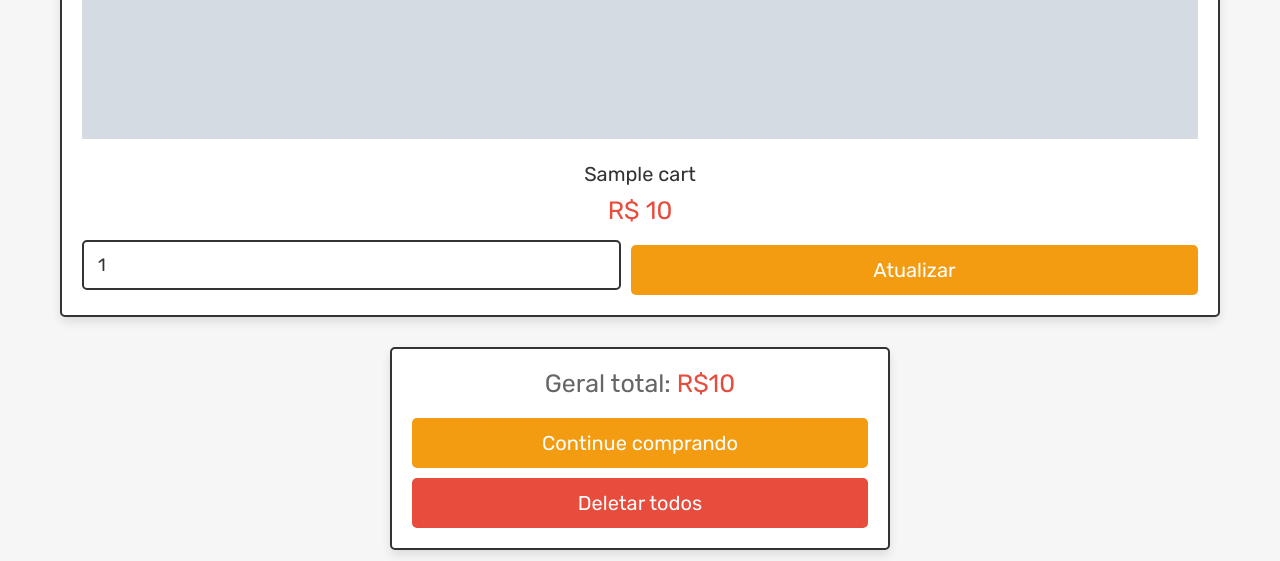
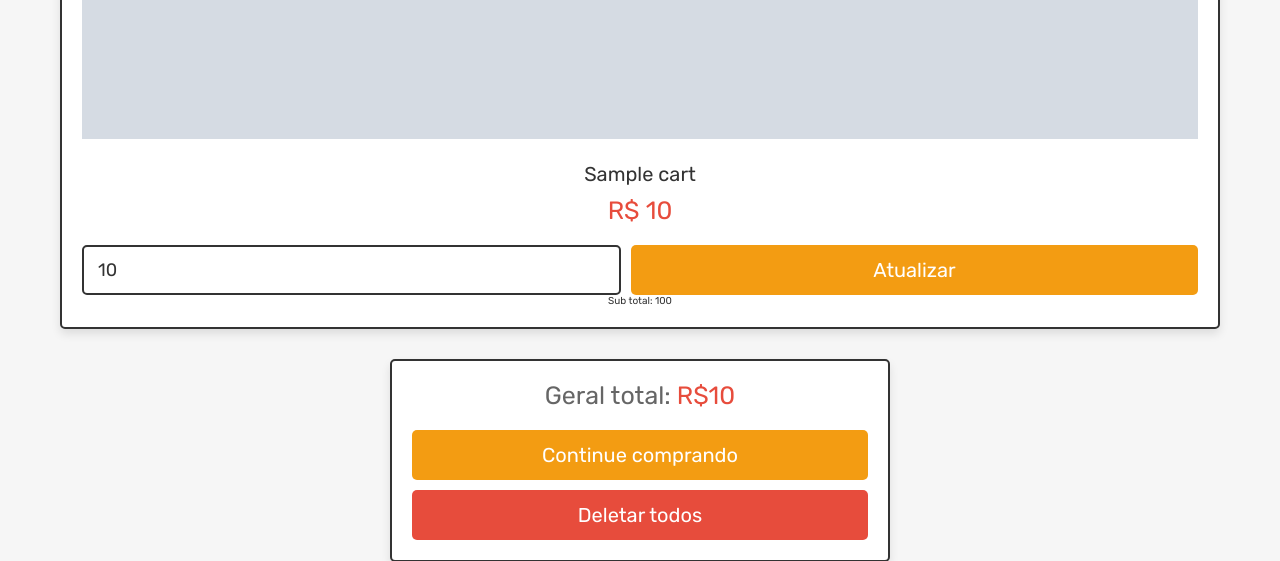
Before and after one commit to programer-Glei/Pjt_Quitanda, a PHP site: page /cart.php in a window 1280 px wide. Shown: the part 881-1442 px from the top of the page. Run offline with PHP 8.4, Linux system fonts and the light colour scheme; the visitor is signed in with stand-in values (Sample User, id 1); tables that the repository leaves empty or names only in its code hold one stand-in row (values such as "Sample post"); grey boxes marked "Sample" are stand-in pictures; some libraries are stand-ins or nearby versions.

Commit message:
proximo comit

```diff
--- a/cart.php
+++ b/cart.php
@@ -46,9 +46,10 @@ if(!isset($user_id)){
                 <input type="hidden" name="p_price" value="<?= $fetch_cart['price'];?>">
                 <input type="hidden" name="p_image" value="<?= $fetch_cart['image'];?>">
                 <div class="flex-btn">
-                    <input type="number"  value="1" class="qty" name="p_qty">
+                    <input type="number" min="1" value="<?= $fetch_cart['quantity'] ?>" class="qty" name="p_qty">
                     <input type="submit" value="Atualizar" name="update_qty" class="option-btn">
                 </div>
+                <div class="sub-total"> Sub total: <span><?=$sub_total =  ($fetch_cart['price'] * $fetch_cart['quantity']);?></span> </div>
             </form>
             <?php
                 $grand_total += $fetch_cart['price'];
--- a/css/estilo.css
+++ b/css/estilo.css
@@ -1327,7 +1327,7 @@ section {
 }
 
 .shopping-cart .box-container .box .qty {
-  margin: 0.5rem 0;
+  margin-top: 1rem;
   border-radius: 0.5rem;
   padding: 1.2rem 1.4rem;
   font-size: 1.8rem;
--- a/css/estilo.scss
+++ b/css/estilo.scss
@@ -1166,7 +1166,7 @@ section{
             }
 
             .qty{
-                margin: 0.5rem 0;
+                margin-top: 1rem;
                 border-radius: 0.5rem;
                 padding: 1.2rem 1.4rem;
                 font-size: 1.8rem;
```
Also changed, not shown: 1 other file.
